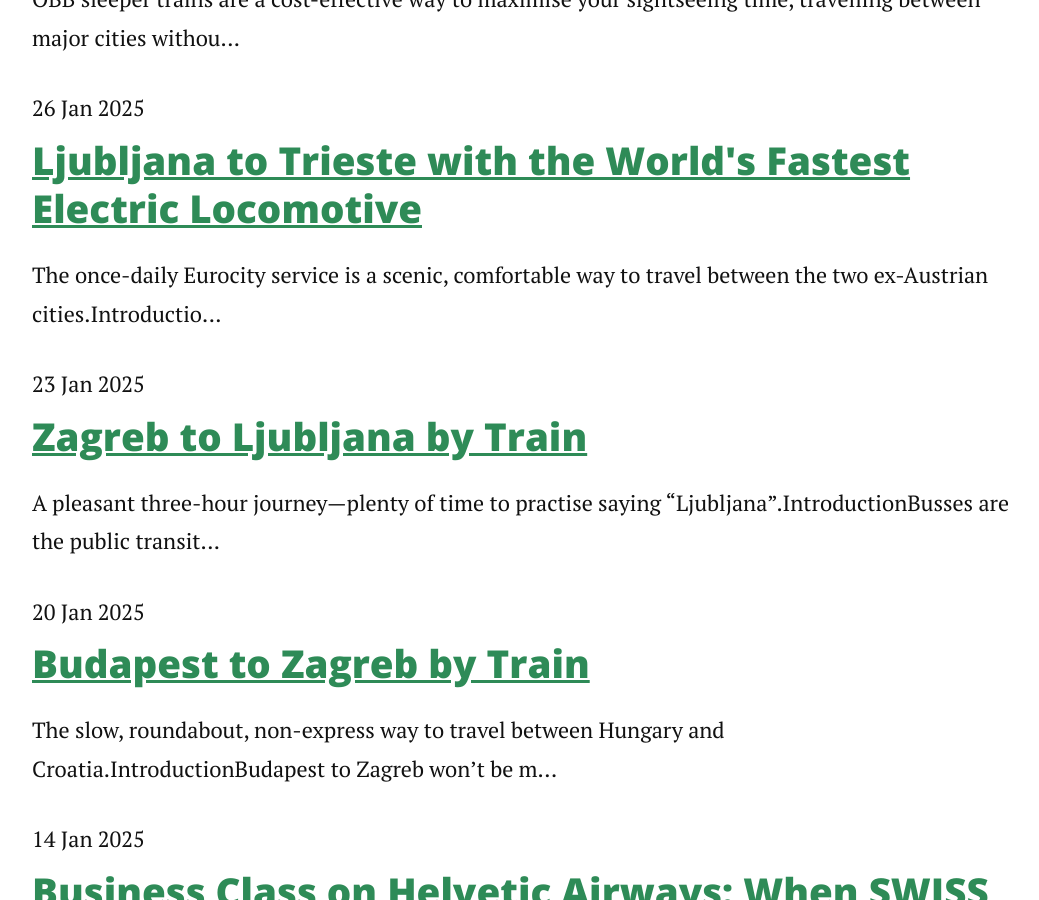
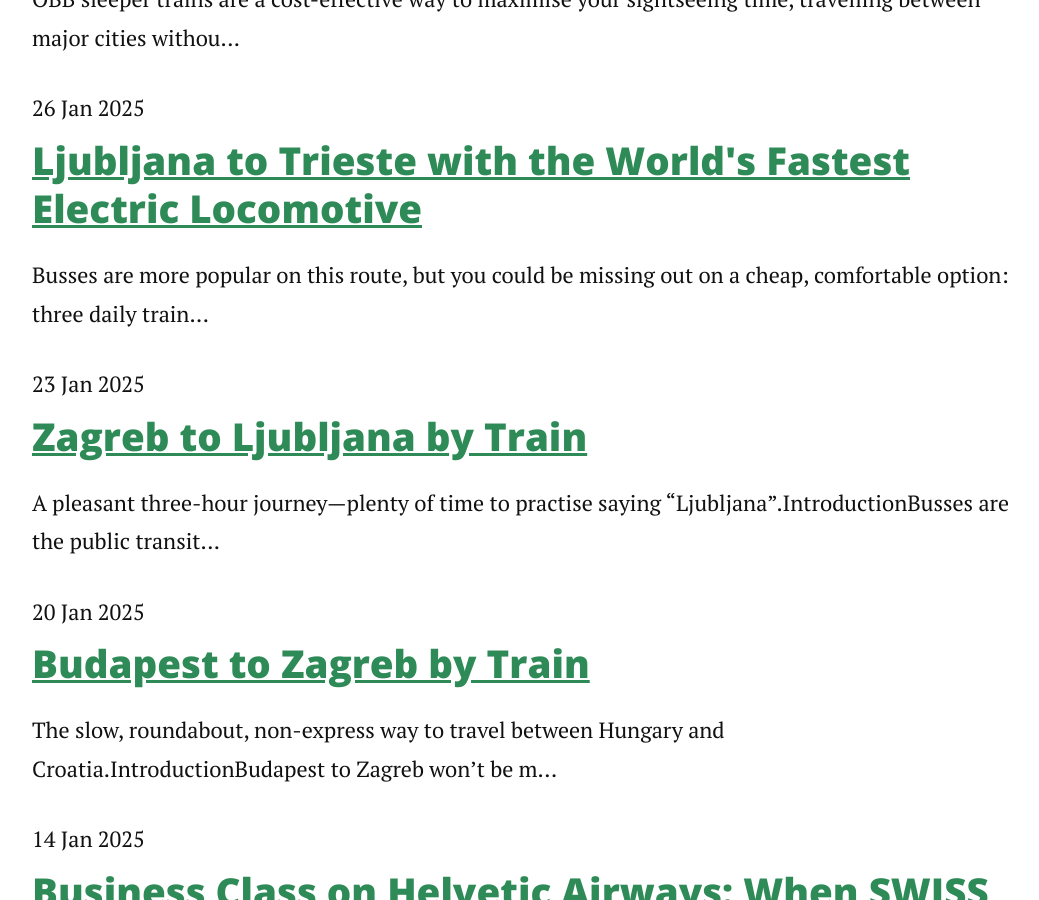
Before and after one commit to RatherBeExploring/ratherbeexploring.github.io, a Jekyll site: the page built from articles.md, in a window 1280 px wide and 900 px high, scrolled down 1852 px. Shown: the whole window, without its empty margins (113-1152 px from the left). Built offline with Jekyll 4.4.1, drawn with Linux system fonts in a browser that asks for light colours; nearby versions of some CDN libraries.

Commit message:
Update 2025-01-26-ljubljana-to-trieste-with-the-worlds-fastest-electric-locomotive.markdown
Description

```diff
--- a/_posts/2025-01-26-ljubljana-to-trieste-with-the-worlds-fastest-electric-locomotive.markdown
+++ b/_posts/2025-01-26-ljubljana-to-trieste-with-the-worlds-fastest-electric-locomotive.markdown
@@ -2,6 +2,7 @@
 layout: post
 title: "Ljubljana to Trieste with the World's Fastest Electric Locomotive"
 date: "January 26, 2025"
+description: "Busses are more popular on this route, but you could be missing out on a cheap, comfortable option: three daily trains linking city centre to city centre."
 image: triestefeatured-min.JPG
 ---
 
```
